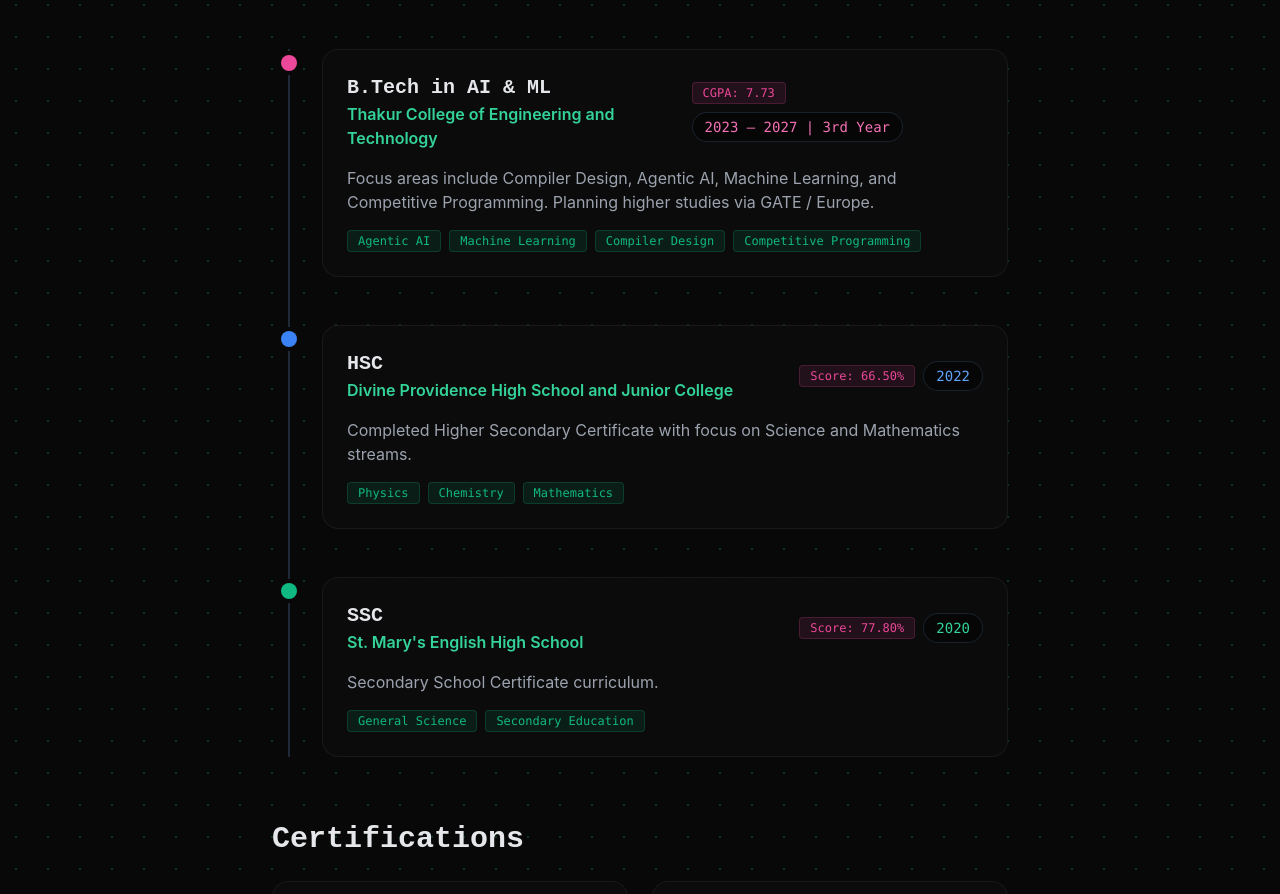
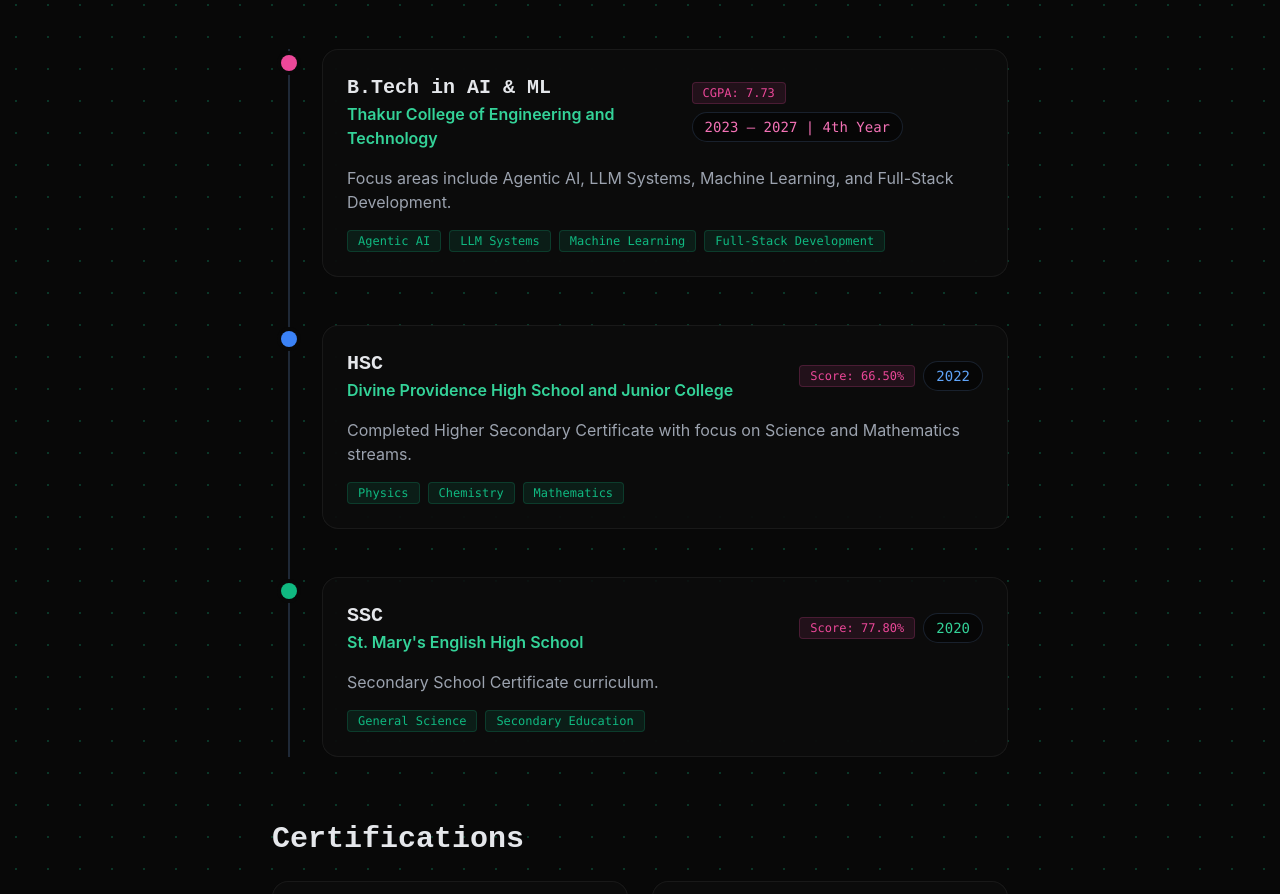
Before and after one commit to vishank020/portfolio-website, a React (Create React App) app in the folder profile/: page /#/ in a window 1280 px wide. Shown: the part 2955-3849 px from the top of the page. Built offline with nearby package versions, Linux system fonts and the light colour scheme.

Commit message:
Update education details for B.Tech program
Updated the education details to reflect the current year and focus areas.

```diff
--- a/profile/src/pages/Education.jsx
+++ b/profile/src/pages/Education.jsx
@@ -7,12 +7,12 @@
     id: "btech",
     degree: "B.Tech in AI & ML",
     institution: "Thakur College of Engineering and Technology",
-    date: "2023 – 2027 | 3rd Year",
+    date: "2023 – 2027 | 4th Year",
     grade: "CGPA: 7.73",
     color: "bg-pink-500",
     textColor: "text-pink-600 dark:text-pink-400",
-    desc: "Focus areas include Compiler Design, Agentic AI, Machine Learning, and Competitive Programming. Planning higher studies via GATE / Europe.",
-    tags: ["Agentic AI", "Machine Learning", "Compiler Design", "Competitive Programming"]
+    desc: "Focus areas include Agentic AI, LLM Systems, Machine Learning, and Full-Stack Development.",
+    tags: ["Agentic AI", "LLM Systems", "Machine Learning", "Full-Stack Development"]
   },
   {
     id: "hsc",
```
